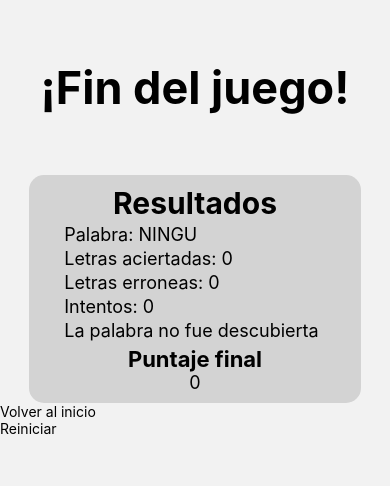
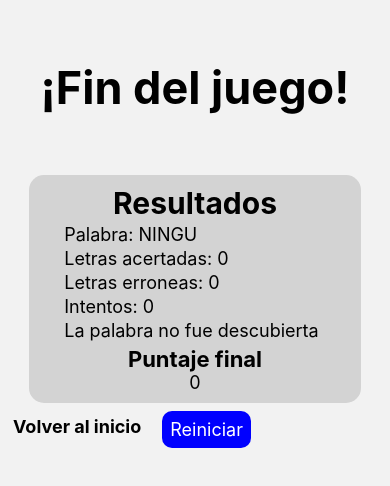
Before and after one commit to CharlieBello/wordle, a React Native app: screen /Puntuacion in a window 390 px wide. Shown: the top 486 px of the page. Built offline with nearby package versions, Linux system fonts and the light colour scheme.

Commit message:
commit finla lets goooooooo

```diff
--- a/src/views/GameScreen.tsx
+++ b/src/views/GameScreen.tsx
@@ -15,10 +15,11 @@ import { historial } from "../interface/historial";
 
 export default function GameScreen({navigation}: any) {
   var {setUltimo, setCambio} = useContext(GameContext);
-  const words: string[] = ["COLAR", "ABEJA", "CARAS", "MENOS"];
+  const words: string[] = ["COLAR", "ABEJA", "CARAS", "MENOS", "PALAS", "HIJOS", "KILOS", "AGUJA", "GARRA", "VOLAR"];
   const [input, setInput] = useState("");
   const [intento, setIntento] = useState(1);
-  const [ganar, setGanar] = useState(false);
+  const [right, setRight] = useState(0)
+  const [wrong, setWrong] = useState(0)
   const [historial, setHistorial] = useState([] as React.JSX.Element[]);
   var color = "lightgrey";
   var aciertos = 0
@@ -34,7 +35,7 @@ export default function GameScreen({navigation}: any) {
   var word = words[indice];
   var ganarCond = 0;
 
-  if (input.length != 5 || ganar == true || intento == 6) {
+  if (input.length != 5 || intento == 6) {
     color = "lightgrey";
   } else {
     color = "blue";
@@ -43,11 +44,12 @@ export default function GameScreen({navigation}: any) {
   useEffect(() => {
     if (vacio.length == 0 && ganarCond != 5) {
       setCambio(true)
-      setUltimo({palabra: word, aciertos: aciertos, errados: errados, intentos: intento-1, isFound:false, puntaje: ((aciertos*1000)+(errados*500))*(1-(0.1*(intento-1)))} as historial)
-      setLast(word,aciertos,errados,intento-1,false,((aciertos*1000)+(errados*500))*(1-(0.1*(intento-1))));
+      setUltimo({palabra: word, aciertos: right + aciertos, errados: wrong + errados, intentos: intento, isFound:false, puntaje: (((right + aciertos)*1000)+((wrong + errados)*500))*(1-(0.1*(intento-1)))} as historial)
+      setLast(word,right + aciertos,wrong + errados,intento,false,(((right + aciertos)*1000)+((wrong + errados)*500))*(1-(0.1*(intento-1))));
       navigation.navigate("Puntuacion")
       setIntento(1);
-      setGanar(false);
+      setRight(0)
+      setWrong(0)
       setHistorial([]);
       setVacio([<Vacio />, <Vacio />, <Vacio />, <Vacio />, <Vacio />]);
       setIndex(Math.floor(Math.random() * words.length));
@@ -72,6 +74,7 @@ export default function GameScreen({navigation}: any) {
     var spaces = vacio;
     var letras = [];
     if (input != "" && intento < 6) {
+      console.log(aciertos,errados);
       [...input].map((letter, index) => {
         var letra = letter.toUpperCase();
         if (word.includes(letra)) {
@@ -91,6 +94,10 @@ export default function GameScreen({navigation}: any) {
           letras.push(<Caja key={letras.length} letra={letra} color="grey" />);
         }
       });
+      console.log(aciertos,errados);
+      setRight(right+aciertos)
+      setWrong(wrong+errados)
+      console.log(right,wrong);
       setIntento(intento + 1);
       setHistorial([
         ...historial,
@@ -110,11 +117,12 @@ export default function GameScreen({navigation}: any) {
     }
     if (ganarCond == 5) {
       setCambio(true)
-      setUltimo({palabra: word, aciertos: aciertos, errados: errados, intentos: intento-1, isFound:true, puntaje: ((aciertos*1000)+(errados*500))*(1-(0.1*(intento-1)))} as historial)
-      setLast(word,aciertos,errados,intento-1,true,((aciertos*1000)+(errados*500))*(1-(0.1*(intento-1))));
+      setUltimo({palabra: word, aciertos: right + aciertos, errados: wrong + errados, intentos: intento, isFound:true, puntaje: (((right + aciertos)*1000)+((wrong + errados)*500))*(1-(0.1*(intento-1)))+1000} as historial)
+      setLast(word,right + aciertos,wrong + errados,intento,true,(((right + aciertos)*1000)+((wrong + errados)*500))*(1-(0.1*(intento-1)))+1000);
       navigation.navigate("Puntuacion")
       setIntento(1);
-      setGanar(true);
+      setRight(0)
+      setWrong(0)
       setHistorial([]);
       setVacio([<Vacio />, <Vacio />, <Vacio />, <Vacio />, <Vacio />]);
       setIndex(Math.floor(Math.random() * words.length));
@@ -168,7 +176,7 @@ export default function GameScreen({navigation}: any) {
         onPress={() => {
           Verificar();
         }}
-        disabled={input.length != 5 || ganar == true || intento == 6}
+        disabled={input.length != 5 || intento == 6}
         style={{ backgroundColor: color, borderRadius: 15 }}
       >
         <Text
--- a/src/views/HomeScreen.tsx
+++ b/src/views/HomeScreen.tsx
@@ -24,6 +24,7 @@ export default function HomeScreen({ navigation }: any) {
       const json = await AsyncStorage.getItem("ultimo");
       const guardado: historial = JSON.parse(json);
       if (guardado != null) {
+        setCambio(false)
         setUltimo(guardado)
         if (guardado.isFound) {
           encontrada = "fue"
@@ -36,7 +37,7 @@ export default function HomeScreen({ navigation }: any) {
           <View>
             <Text style={{alignSelf: 'center', fontSize: 30, fontWeight: 'bold'}}>Última partida</Text>
             <Text style={{marginLeft: 25, marginTop: 3, fontSize: 18}}>Palabra: {guardado.palabra}</Text>
-            <Text style={{marginLeft: 25, marginTop: 3, fontSize: 18}}>Letras aciertadas: {guardado.aciertos}</Text>
+            <Text style={{marginLeft: 25, marginTop: 3, fontSize: 18}}>Letras acertadas: {guardado.aciertos}</Text>
             <Text style={{marginLeft: 25, marginTop: 3, fontSize: 18}}>Letras erroneas: {guardado.errados}</Text>
             <Text style={{marginLeft: 25, marginTop: 3, fontSize: 18}}>Intentos: {guardado.intentos}</Text>
             <Text style={{marginLeft: 25, marginTop: 3, fontSize: 18}}>La palabra {encontrada} descubierta</Text>
--- a/src/views/PuntajeScreen.tsx
+++ b/src/views/PuntajeScreen.tsx
@@ -31,7 +31,7 @@ export default function PuntajeScreen({navigation}: any) {
             Palabra: {ultimo.palabra}
             </Text>
             <Text style={{ marginLeft: 25, marginTop: 3, fontSize: 18 }}>
-            Letras aciertadas: {ultimo.aciertos}
+            Letras acertadas: {ultimo.aciertos}
             </Text>
             <Text style={{ marginLeft: 25, marginTop: 3, fontSize: 18 }}>
             Letras erroneas: {ultimo.errados}
@@ -57,12 +57,14 @@ export default function PuntajeScreen({navigation}: any) {
             </Text>
         </View>
       </View>
-      <TouchableOpacity onPress={()=> navigation.navigate("Home")}>
-        <Text>Volver al inicio</Text>
-      </TouchableOpacity>
-      <TouchableOpacity onPress={()=> navigation.navigate("Game")}>
-        <Text>Reiniciar</Text>
-      </TouchableOpacity>
+      <View style={{flexDirection: 'row'}}>
+        <TouchableOpacity style={{marginLeft: 75,margin: 5}} onPress={()=> navigation.navigate("Home")}>
+          <Text style={{margin: 8, fontSize: 18, fontWeight:'bold'}}>Volver al inicio</Text>
+        </TouchableOpacity>
+        <TouchableOpacity style={{margin: 8}} onPress={()=> navigation.navigate("Game")}>
+          <Text style={{padding: 8, fontSize: 18, color: 'white', backgroundColor: 'blue', borderRadius: 10}}>Reiniciar</Text>
+        </TouchableOpacity>
+      </View>
     </View>
   );
 }
```
